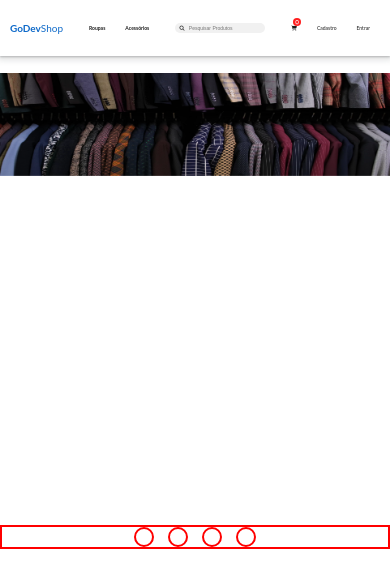
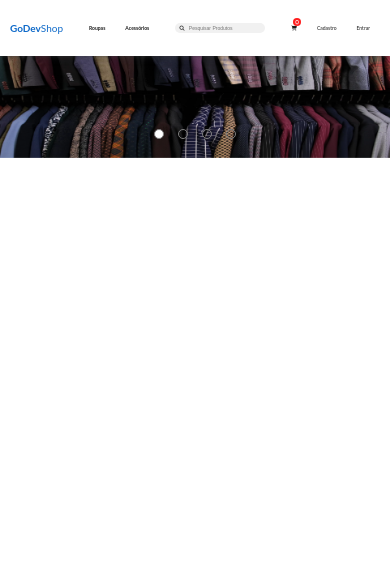
Before and after one commit to quintaodiogo/Ecommerce-Godev, a React (Create React App) app: page / in a window 390 px wide. Shown: the top 588 px of the page. Built offline with nearby package versions, Linux system fonts and the light colour scheme.

Commit message:
Update Slider.css

```diff
--- a/src/components/Slider/Slider.css
+++ b/src/components/Slider/Slider.css
@@ -32,21 +32,19 @@
 }
 
 .all-dots {
-  width: 100%;
-  bottom: min(900px,35%);
-  position: fixed;
   display: flex;
+  position: relative;
   justify-content: center;
-  border: 2px solid red;
-  z-index: 10;
+  align-items: center;
+  transform: translateY(-400%);
+  z-index: 70;
 }
-
 .dot {
   cursor: pointer;
   height: 20px;
   width: 20px;
   margin: 0px 7px;
-  border: 2px solid red;
+  border: 2px solid gray;
   border-radius: 50%;
   display: inline-block;
   transition: ease 500ms;
@@ -55,69 +53,98 @@
 .slider-container:hover .dot:hover {
   background-color: white;
 }
+.slider-container .active-dot {
+  background-color: white; }
 
- /* .slider-container:hover .active-dot {
-  background-color: white;
-}  */
-.slider-container .active-dot {
-  background-color: white;
-}
-
-
- /* @media(max-width:1230px) {
-  .all-dots{
-    top: 75%;
+@media (max-width:2600px) {
+  .all-dots {
+    top: 240px;
   }
 }
-@media(max-width:1130px) {
-  .all-dots{
-    top: 70%;
+@media (max-width:2272px) {
+  .all-dots {
+    top: 180px;
+  }
+}
+@media (max-width:2050px) {
+  .all-dots {
+    top: 130px;
+  }
+}
+@media (max-width:1832px) {
+  .all-dots {
+    top: 90px;
+  }
+}
+@media (max-width:1652px) {
+  .all-dots {
+    top: 30px;
+  }
+}
+@media (max-width:1448px) {
+  .all-dots {
+    top: 0px;
+  }
+}
+@media (max-width:1312px) {
+  .all-dots {
+    top: -30px;
+  }
+}
+@media (max-width:1204px) {
+  .all-dots {
+    top: -70px;
+  }
+}
+@media (max-width:1050px) {
+  .all-dots {
+    top: -120px;
+  }
+}
+@media (max-width:852px) {
+  .all-dots {
+    top: -180px;
+  }
+  .dot {
+    height: 10px;
+    width: 10px;
+    border: 1px solid gray;
+  }
+}
+@media (max-width:746px) {
+  .all-dots {
+    top: -200px;
   }
 }
 
-@media(max-width:1030px) {
-  .all-dots{
-    top: 65%;
+@media (max-width:660px) {
+  .all-dots {
+    top: -230px;
+  }
+}
+@media (max-width:546px) {
+  .all-dots {
+    top: -260px;
+  }
+}
+@media (max-width:454px) {
+  .all-dots {
+    top: -290px;
+  }
+}
+@media (max-width:324px) {
+  .all-dots {
+    top: -310px;
   }
 }
 
-@media(max-width:930px) {
-  .all-dots{
-    top: 60%;
+@media (max-width:1200px) {
+  .slider-container {
+    padding-top: 60px;
   }
 }
-@media(max-width:830px) {
-  .all-dots{
-    top: 55%;
-  }
-  .dot {
-    cursor: pointer;
-    height: 10px;
-    width: 10px;
+@media (max-width:900px) {
+  .slider-container {
+    padding-top: 55px;
   }
 }
-@media(max-width:730px) {
-  .all-dots{
-    top: 50%;
-  }
-}
-@media(max-width:630px) {
-  .all-dots{
-    top: 45%;
-  }
-}
-@media(max-width:530px) {
-  .all-dots{
-    top: 40%;
-  }
-}
-@media(max-width:430px) {
-  .all-dots{
-    top: 35%;
-  }
-}
-@media(max-width:380px) {
-  .all-dots{
-    top: 30%;
-  }
-}   */
```
